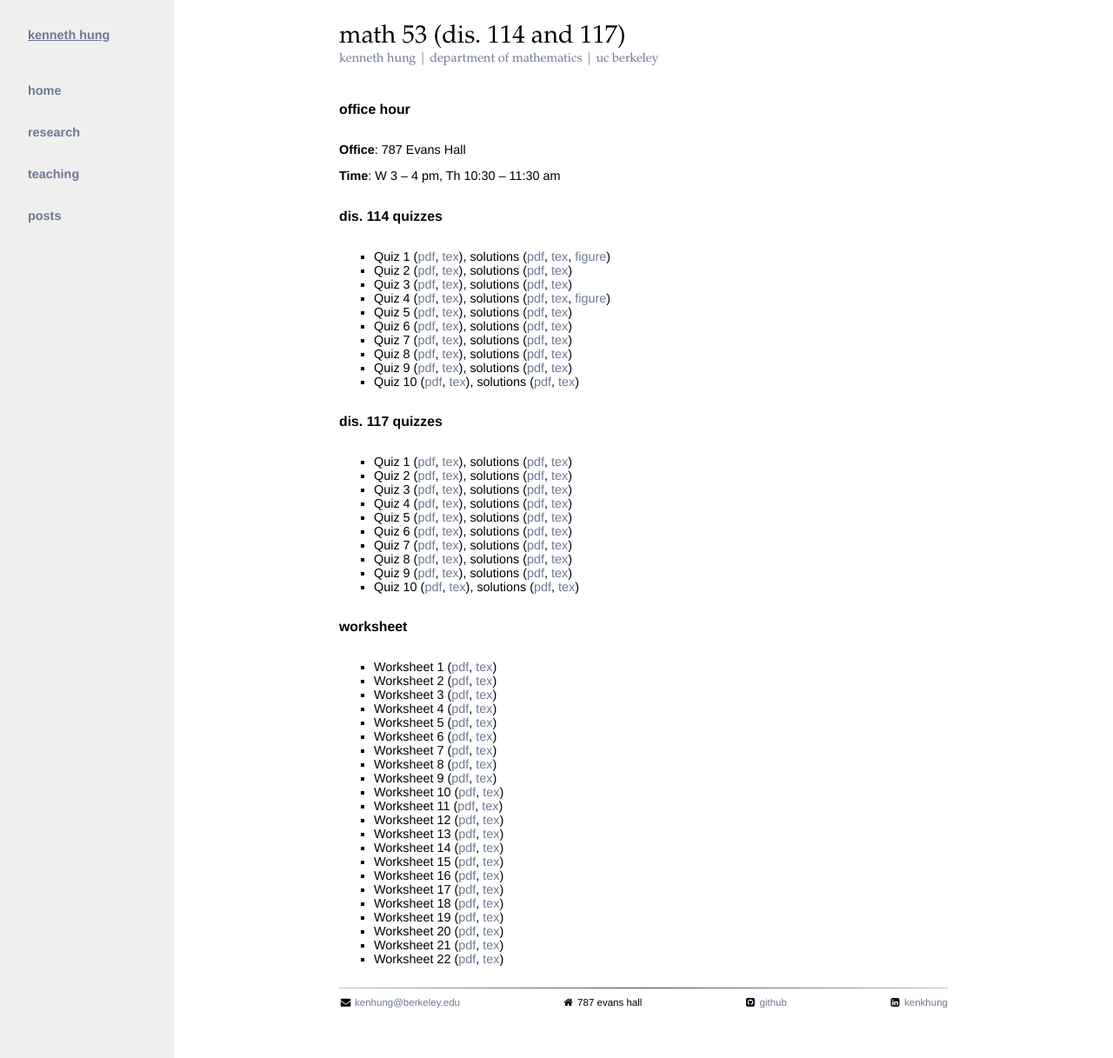
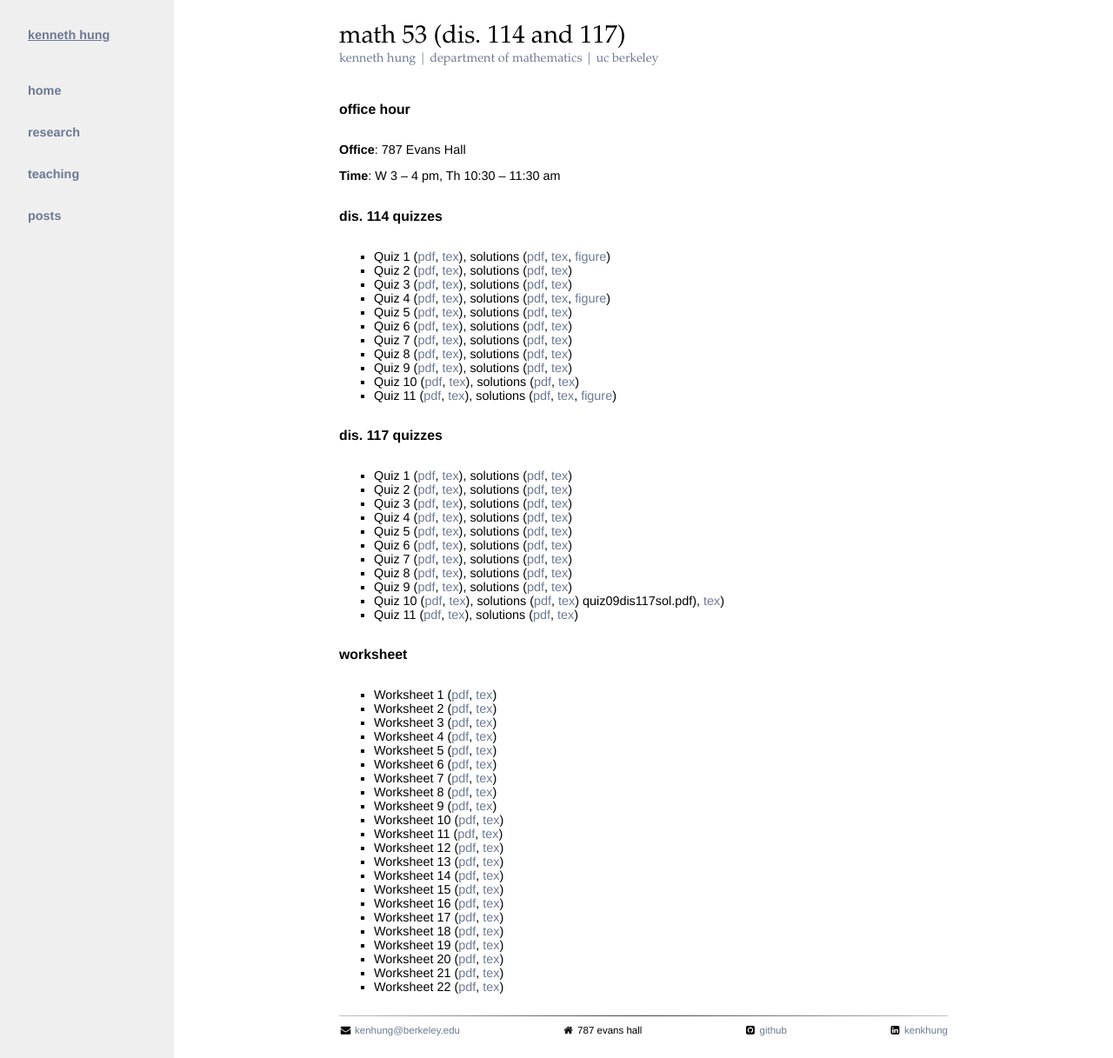
Before and after one commit to yiqunchen/kenhungkk.github.io, a Jekyll site: the page built from courses/math053/index.md, in a window 1280 px wide and 1217 px high. Shown: the whole window at 87% size. Built offline with Jekyll 4.4.1, drawn with Linux system fonts in a browser that asks for light colours; nearby versions of some CDN libraries.

Commit message:
quiz 11 for math053

```diff
--- a/courses/math053/index.md
+++ b/courses/math053/index.md
@@ -20,6 +20,7 @@ title: Math 53 (Dis. 114 and 117)
 - Quiz 8 ([pdf](quiz08dis114.pdf), [tex](quiz08dis114.tex)), solutions ([pdf](quiz08dis114sol.pdf), [tex](quiz08dis114.tex))
 - Quiz 9 ([pdf](quiz09dis114.pdf), [tex](quiz09dis114.tex)), solutions ([pdf](quiz09dis114sol.pdf), [tex](quiz09dis114.tex))
 - Quiz 10 ([pdf](quiz10dis114.pdf), [tex](quiz10dis114.tex)), solutions ([pdf](quiz10dis114sol.pdf), [tex](quiz10dis114.tex))
+- Quiz 11 ([pdf](quiz11dis114.pdf), [tex](quiz11dis114.tex)), solutions ([pdf](quiz11dis114sol.pdf), [tex](quiz11dis114.tex), [figure](quiz11dis114solpic.png))
 
 # Dis. 117 Quizzes
 
@@ -33,6 +34,8 @@ title: Math 53 (Dis. 114 and 117)
 - Quiz 8 ([pdf](quiz08dis117.pdf), [tex](quiz08dis117.tex)), solutions ([pdf](quiz08dis117sol.pdf), [tex](quiz08dis117.tex))
 - Quiz 9 ([pdf](quiz09dis117.pdf), [tex](quiz09dis117.tex)), solutions ([pdf](quiz09dis117sol.pdf), [tex](quiz09dis117.tex))
 - Quiz 10 ([pdf](quiz10dis117.pdf), [tex](quiz10dis117.tex)), solutions ([pdf](quiz10dis117sol.pdf), [tex](quiz10dis117.tex))
+quiz09dis117sol.pdf), [tex](quiz09dis117.tex))
+- Quiz 11 ([pdf](quiz11dis117.pdf), [tex](quiz11dis117.tex)), solutions ([pdf](quiz11dis117sol.pdf), [tex](quiz11dis117.tex))
 
 # Worksheet
 
```
Also changed, not shown: courses/math053/quiz11dis114solpic.png (added), 8 other files.
